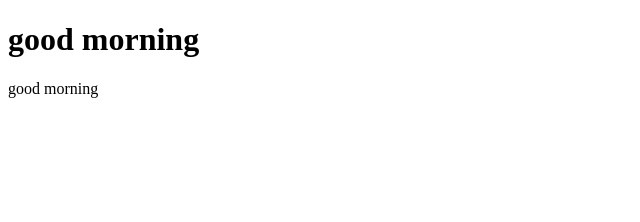
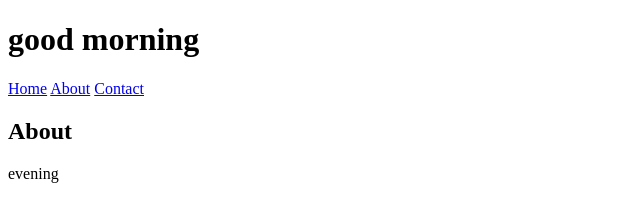
Before and after one commit to solitonmedic/solitonmedic.github.io, a plain HTML site: page index.html in a window 1280 px wide. Shown: the whole page, without its empty margins (0-640 px from the left). Drawn offline with Linux system fonts and the light colour scheme.

Commit message:
Update index.html

```diff
--- a/index.html
+++ b/index.html
@@ -1,11 +1,18 @@
-<!DOCTYPE html>
+<!Doctype html>
 <html>
-<head>
-	<title>Miguel Rivera</title>
-	</style>
-</head>
-<body>
-	<h1>good morning</h2>
-	<p>good morning</p>
-</body>
+    <head>
+        <title>leo</title>
+    </head>
+    <body>
+        <header>
+        <h1>good morning</h1>
+        <nav>
+            <a href="index.html">Home</a>
+            <a href="about.html">About</a>
+            <a href="contact.html">Contact</a>
+            </nav>
+        </header>
+        <h2>About</h2>
+        <p>evening</p>
+    </body>
 </html>
```
